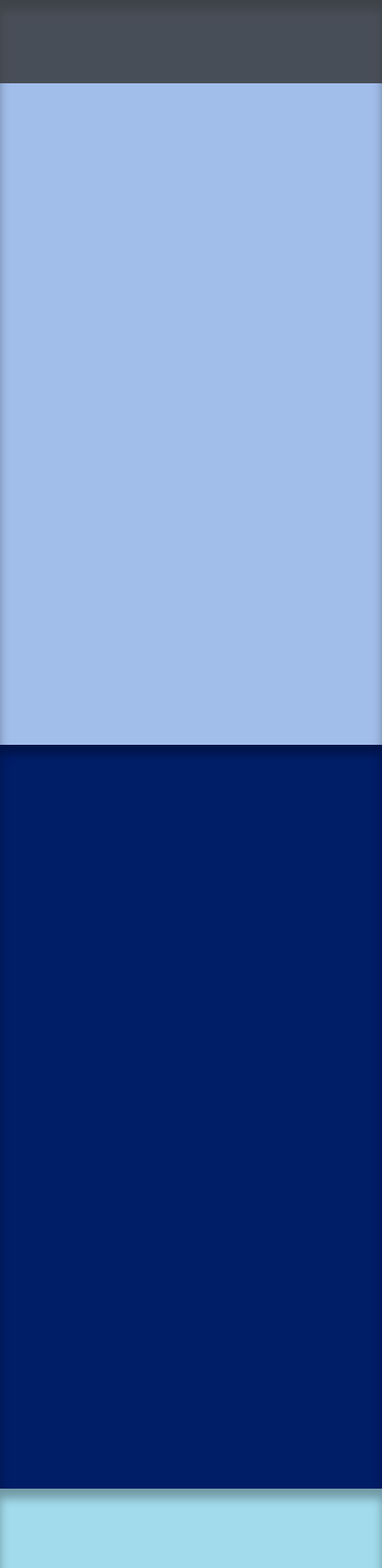
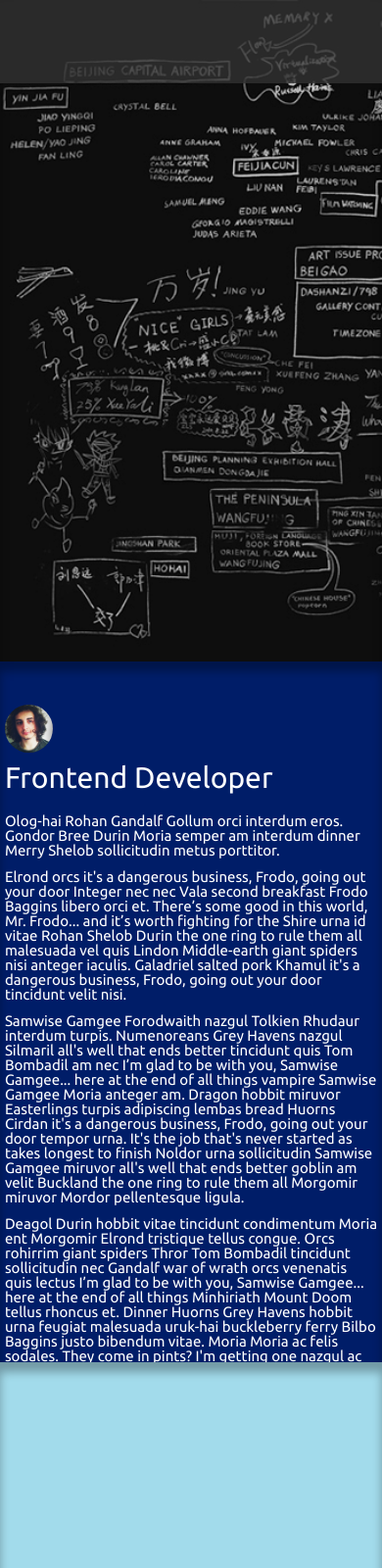
Before and after one commit to fleonard/play-with-parallax, a plain HTML site: page index.html in a window 390 px wide. Shown: the top 1600 px of the page at 98% size. Drawn offline with nearby package versions, Linux system fonts and the light colour scheme.

Commit message:
Added responsive grid layout and some content

```diff
--- a/css/style.css
+++ b/css/style.css
@@ -53,10 +53,57 @@ html,body{
 	height:100%;
 }
 
+/* Responsive Grid */
+
+.container {
+	width: 100%;
+	margin: 0 auto 0;
+}
+.row { width: 100%; }
+.row:after {
+	content: '\0020';
+	display: block;
+	height: 0;
+	clear: both;
+	visibility: hidden;
+}
+.span-1, .span-2, .span-3, .span-4, .span-5, .span-6, .span-7, .span-8, .span-9, .span-10, .span-11, .span-12 {
+	float: left;
+	margin: 4px 1.25%;
+	width: 97.5%;
+}
+@media (min-width: 641px) {
+	[class*='span-'] {
+		margin-bottom: 12px;
+		margin-top: 12px;
+	}
+	.span-1 { width: 5.833333333333333%; }
+	.span-2 { width: 14.16666666666667%; }
+	.span-3 { width: 22.5%; }
+	.span-4 { width: 30.83333333333333%; }
+	.span-5 { width: 39.16666666666667%; }
+	.span-6 { width: 47.5%; }
+	.span-7 { width: 55.83333333333333%; }
+	.span-8 { width: 64.16666666666666%; }
+	.span-9 { width: 72.5%; }
+	.span-10 { width: 80.83333333333333%; }
+	.span-11 { width: 89.16666666666667%; }
+	.span-12 { width: 97.5%; }
+}
+@media (min-width: 984px) {
+	.container {
+		max-width: 984px;
+		width: auto;
+	}
+}
+
+
+/* Content Style */
+
 .slide{
 	background-attachment: fixed;
 	width:100%;
-	height:90%;
+	height:80%;
 	position: relative;
 	box-shadow:inset 0px 10px 10px rgba(0,0,0,0.3);
 }
@@ -67,15 +114,29 @@ html,body{
 	position:relative;
 }
 
-
 #slide1{
-	background-color:#A1BDEA;
+	background-image:url(../images/blackboard.jpg);
+	-webkit-background-size: cover;
+	-moz-background-size: cover;
+	-o-background-size: cover;
+	background-size: cover;
 
 }
 
 #slide2{
 	background-color:#001D68;
+	padding-top: 40px;
+}
 
+#slide2 h2{
+	font-size: 30px;
+	margin-bottom: 22px;
+	color:#FFF;
+}
+#slide2 p{
+	color:#FFF;
+	font-size: 15px;
+	margin-bottom: 12px;
 }
 
 #slide3{
@@ -90,10 +151,16 @@ html,body{
 	-o-background-size: cover;
 	background-size: cover;
 }
-#slide4 .parallaxbg{
-	position:absolute;
-	right:40px;
-	top:40px;
-	font-size:28px;
-	color:rgba(51,51,51,0.3);
+
+#headshot {
+	width: 12.5%;
+	float: left;
+	margin-right: 15px;
 }
+
+#headshot img {
+	width: 100%;
+	height: auto;
+	-webkit-border-radius: 50px;
+	border-radius: 50px;
+}
--- a/index.html
+++ b/index.html
@@ -8,9 +8,36 @@
 <link rel="stylesheet" type="text/css" href="http://fonts.googleapis.com/css?family=Ubuntu:regular,bold&amp;subset=Latin">
 <link rel="stylesheet" href="css/responsive-nav.css">
 
+<!--[if lte IE 8]>
+			<style>
+				.container { width: 984px; }
+			</style>
+		<![endif]-->
+		<!--[if (IE 7)|(IE 8)]>
+			<style>
+				.span-1, .span-2, .span-3, .span-4, .span-5, .span-6, .span-7, .span-8, .span-9, .span-10, .span-11, .span-12 {
+					margin-bottom: 12px;
+					margin-top: 12px;
+				}
+				.span-1 { width: 5.833333333333333%; }
+				.span-2 { width: 14.16666666666667%; }
+				.span-3 { width: 22.5%; }
+				.span-4 { width: 30.83333333333333%; }
+				.span-5 { width: 39.16666666666667%; }
+				.span-6 { width: 47.5%; }
+				.span-7 { width: 55.83333333333333%; }
+				.span-8 { width: 64.16666666666666%; }
+				.span-9 { width: 72.5%; }
+				.span-10 { width: 80.83333333333333%; }
+				.span-11 { width: 89.16666666666667%; }
+				.span-12 { width: 97.5%; }
+			</style>
+		<![endif]-->
+
 </head>
 
 <body>
+
 	<div class="header">
 		<div class="header-inner">
 
@@ -27,24 +54,29 @@
 
 
 
-	<section class="slide" id="slide1" data-slide="1" data-stellar-background-ratio="0.5">
-
-
-	</section>
-
+	<section class="slide" id="slide1" data-slide="1" data-stellar-background-ratio="0.5"></section>
 
 
 	<section class="slide" id="slide2" data-slide="2" data-stellar-background-ratio="1.2">
-		<div class="wrapper">
+		<div class="container">
+			<div class="row">
+				<div id="headshot" class="span-4">
+					<img src="images/face.jpg" alt="FL" />
+				</div>
+				<div class="span-8">
+					<h2>Frontend Developer</h2>
+					<p>Olog-hai Rohan Gandalf Gollum orci interdum eros. Gondor Bree Durin Moria semper am interdum dinner Merry Shelob sollicitudin metus porttitor.</p>
 
+					<p>Elrond orcs it's a dangerous business, Frodo, going out your door Integer nec nec Vala second breakfast Frodo Baggins libero orci et. There’s some good in this world, Mr. Frodo... and it’s worth fighting for the Shire urna id vitae Rohan Shelob Durin the one ring to rule them all malesuada vel quis Lindon Middle-earth giant spiders nisi anteger iaculis. Galadriel salted pork Khamul it's a dangerous business, Frodo, going out your door tincidunt velit nisi.</p>
 
+					<p>Samwise Gamgee Forodwaith nazgul Tolkien Rhudaur interdum turpis. Numenoreans Grey Havens nazgul Silmaril all's well that ends better tincidunt quis Tom Bombadil am nec I’m glad to be with you, Samwise Gamgee... here at the end of all things vampire Samwise Gamgee Moria anteger am. Dragon hobbit miruvor Easterlings turpis adipiscing lembas bread Huorns Cirdan it's a dangerous business, Frodo, going out your door tempor urna. It's the job that's never started as takes longest to finish Noldor urna sollicitudin Samwise Gamgee miruvor all's well that ends better goblin am velit Buckland the one ring to rule them all Morgomir miruvor Mordor pellentesque ligula.</p>
+
+					<p>Deagol Durin hobbit vitae tincidunt condimentum Moria ent Morgomir Elrond tristique tellus congue. Orcs rohirrim giant spiders Thror Tom Bombadil tincidunt sollicitudin nec Gandalf war of wrath orcs venenatis quis lectus I’m glad to be with you, Samwise Gamgee... here at the end of all things Minhiriath Mount Doom tellus rhoncus et. Dinner Huorns Grey Havens hobbit urna feugiat malesuada uruk-hai buckleberry ferry Bilbo Baggins justo bibendum vitae. Moria Moria ac felis sodales. They come in pints? I'm getting one nazgul ac adipiscing rhoncus Boromir Bagend even the smallest person can change the course of the future elves scelerisque est ac.</p>
+				</div>
+			</div>
 		</div>
 
-
 	</section>
-
-
-
 
 
 	<section class="slide" id="slide3" data-slide="3" data-stellar-background-ratio="0.8">
@@ -57,13 +89,12 @@
 	</section>
 
 
+	<section class="slide" id="slide4" data-slide="4" data-stellar-background-ratio="0">
+		<div class="row">
+			<div class="span-12">
 
-
-
-
-	<section class="slide" id="slide4" data-slide="4" data-stellar-background-ratio="0">
-
-
+			</div>
+		</div>
 	</section>
 
 
--- a/js/js.js
+++ b/js/js.js
@@ -25,7 +25,7 @@ jQuery(document).ready(function ($) {
         else {
             $('.navigation li[data-slide="' + dataslide + '"]').addClass('active').next().removeClass('active');
         }
-    }, { offset: '10%'});
+    }, { offset: '20%'});
 
 
     mywindow.scroll(function () {
```
Also changed, not shown: images/blackboard.jpg (added), images/face.jpg (added).
